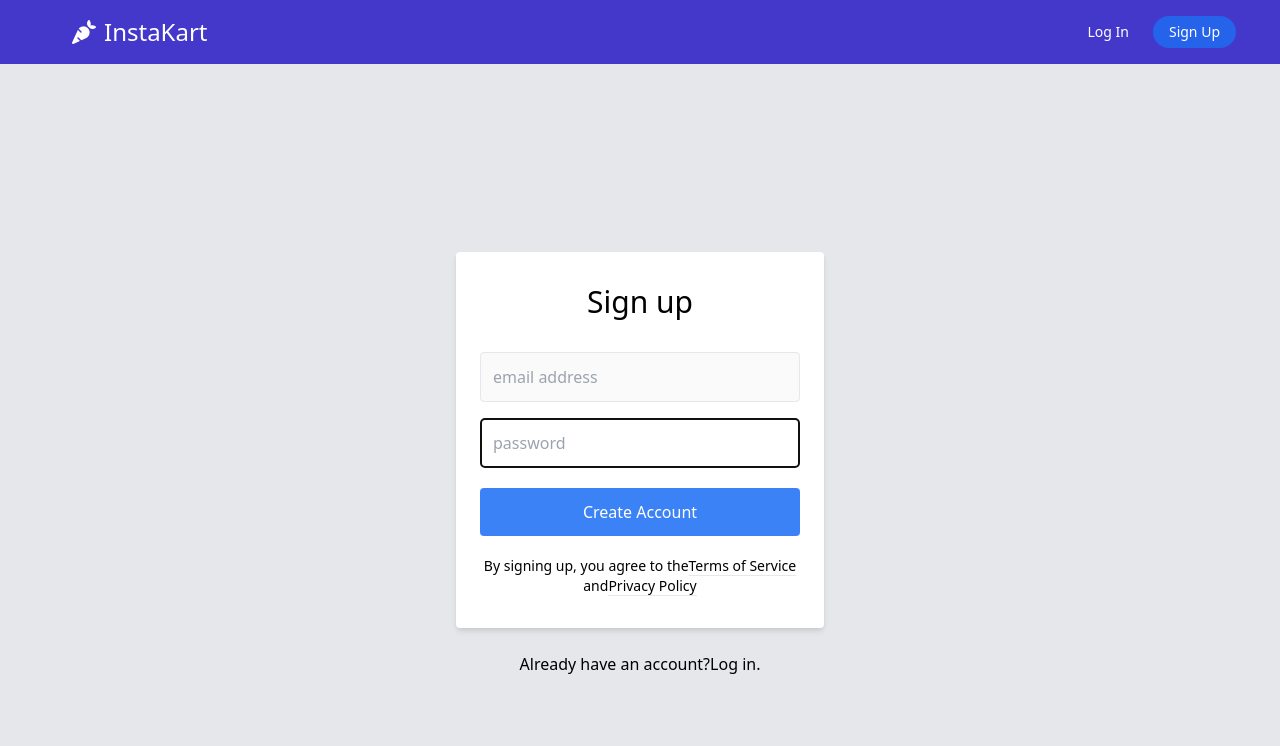
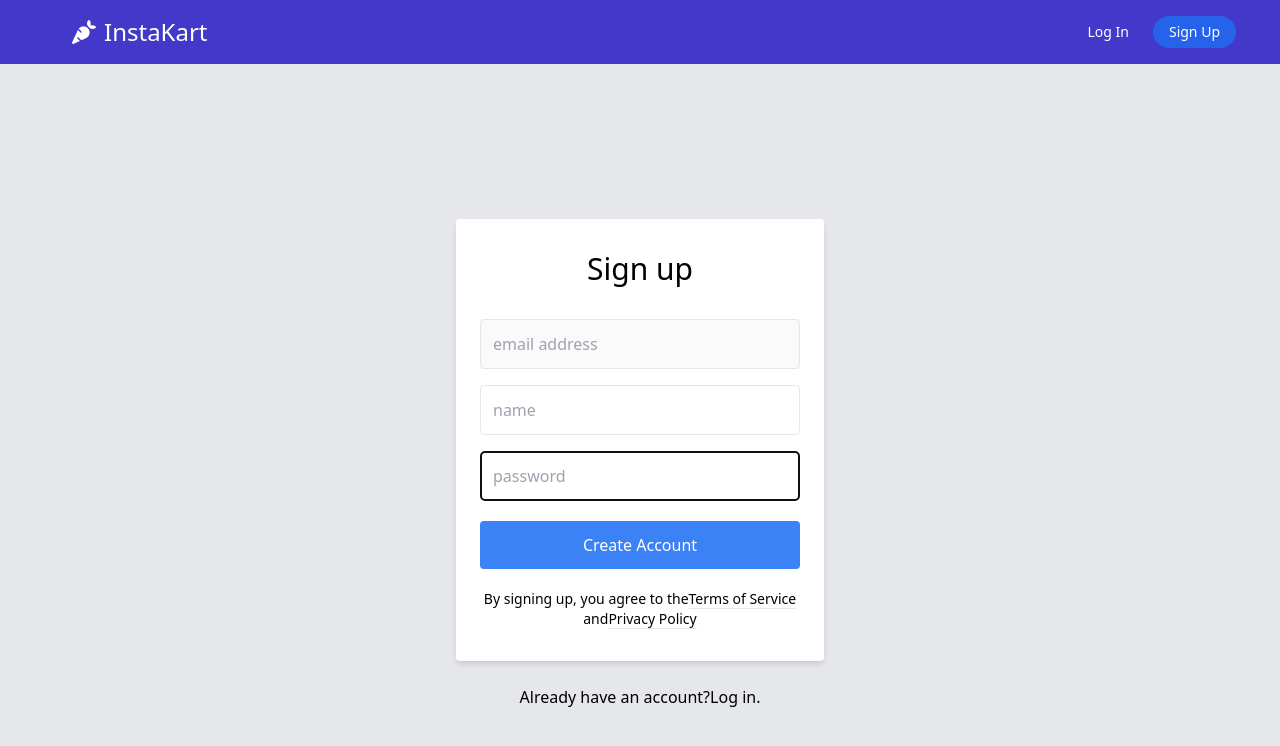
Before and after one commit to yZipperer/InstaKart-front, a React (Create React App) app: page /signup/success in a window 1280 px wide. Shown: the top 746 px of the page. Built offline with nearby package versions, Linux system fonts and the light colour scheme; no server answers.

Commit message:
Added usernames
When you sign up for an account, you are now prompted for a name. This name will then be saved and appear in the top right corner. There were problems with implementing this, but it was just a small issue with the Redux state.

```diff
--- a/src/App.js
+++ b/src/App.js
@@ -23,7 +23,7 @@ const App = () => {
         dispatch({
           type: "LOGGED_IN",
           payload: {
-            name: "name",
+            name: user.displayName,
             email: user.email,
             token: tokenResult.token
           }
--- a/src/webpages/authentication/Login.js
+++ b/src/webpages/authentication/Login.js
@@ -23,7 +23,7 @@ const Login = ({history}) => {
             dispatch({
                 type: "LOGGED_IN",
                 payload: {
-                  name: "name",
+                  name: user.displayName,
                   email: user.email,
                   token: tokenResult.token
                 }
@@ -52,7 +52,7 @@ const Login = ({history}) => {
             dispatch({
                 type: "LOGGED_IN",
                 payload: {
-                  name: "name",
+                  name: user.displayName,
                   email: user.email,
                   token: tokenResult.token
                 }
--- a/src/webpages/authentication/SignupSuccess.js
+++ b/src/webpages/authentication/SignupSuccess.js
@@ -14,7 +14,7 @@ const SignupSuccess = (props) => {
     const handleSubmit = async (event) => {
         event.preventDefault();
         // password validation
-        if(!email || !password){
+        if(!email || !password || !name){
             toast.error("Email, Password, and Name are required");
             return;
         };
@@ -30,6 +30,7 @@ const SignupSuccess = (props) => {
                 window.localStorage.removeItem("email");
                 let currentUser = auth.currentUser;
                 await currentUser.updatePassword(password);
+                await currentUser.updateProfile({displayName: name});
                 const token = await currentUser.getIdTokenResult();
 
                 props.history.push(`/`);
@@ -49,6 +50,14 @@ const SignupSuccess = (props) => {
                     value={email}
                     placeholder="email address"
                     disabled
+                />
+                <input
+                    type="name"
+                    className="block border border-grey-light w-full p-3 rounded mb-4"
+                    value={name}
+                    placeholder="name"
+                    onChange={event => setName(event.target.value)}
+                    autoFocus
                 />
                 <input
                     type="password"
```
